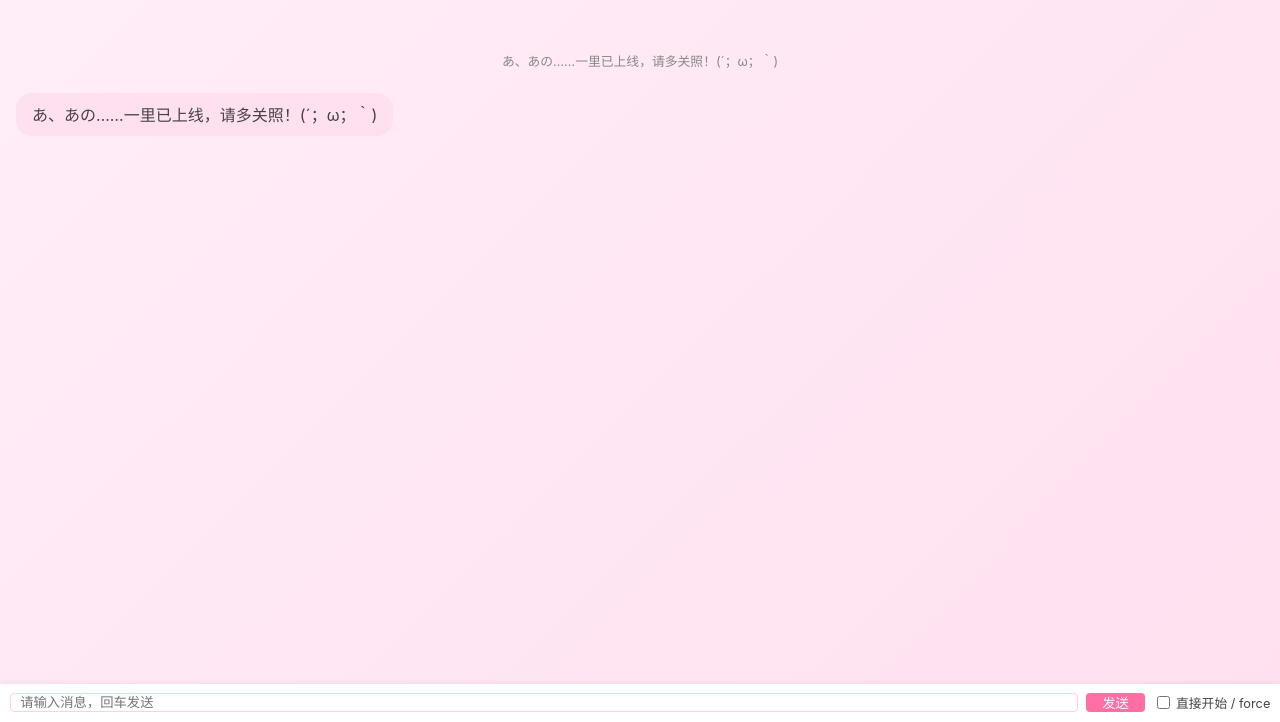
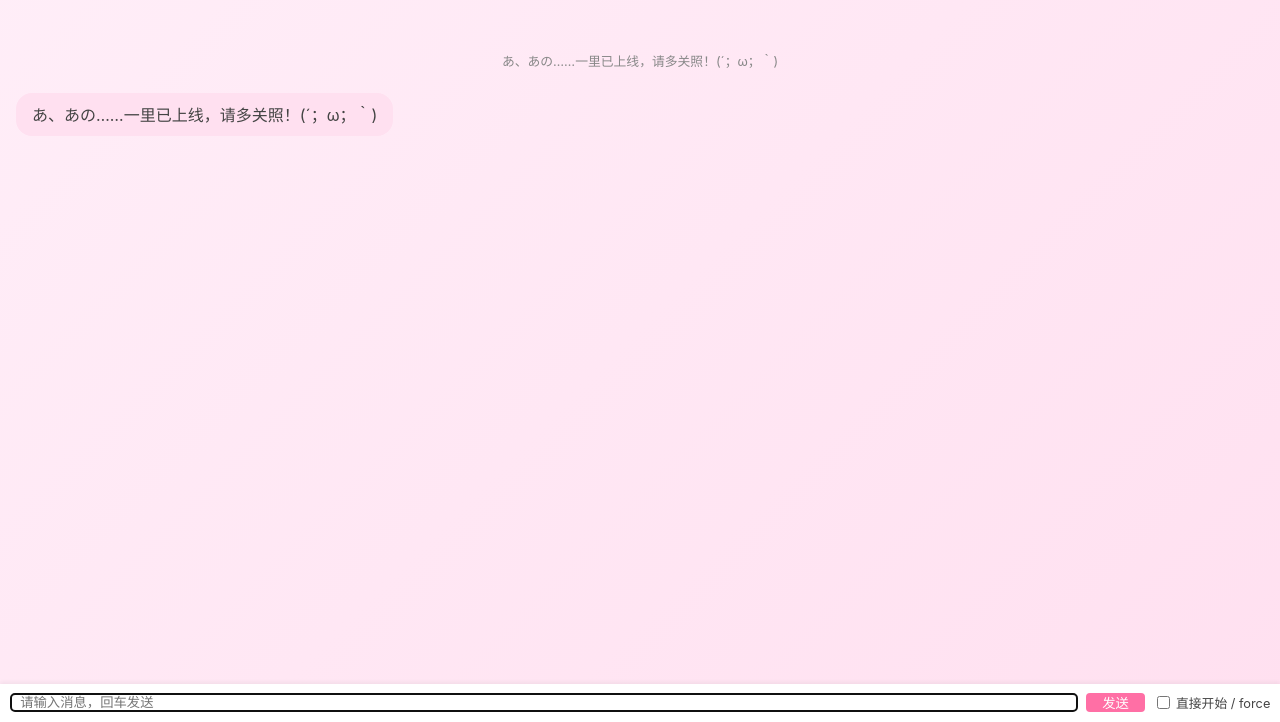
Before and after one commit to ATRILimaster/ATRILimaster.github.io, a plain HTML site: page index.html in a window 1280 px wide. Shown: the part 78-800 px from the top of the page. Drawn offline with nearby package versions, Linux system fonts and the light colour scheme.

Commit message:
Update index.html
inghuex856cghc

```diff
--- a/index.html
+++ b/index.html
@@ -5,6 +5,7 @@
   <title>零界⊕AI</title>
   <meta name="viewport" content="width=device-width,initial-scale=1"/>
   <link rel="stylesheet" href="style.css"/>
+  <!-- Marked 解析库 -->
   <script src="https://cdn.jsdelivr.net/npm/marked/marked.min.js"></script>
 </head>
 <body>
@@ -20,11 +21,12 @@
   </main>
 
   <footer>
-    <input id="in" placeholder="请输入消息，回车发送" autocomplete="off"/>
+    <input id="in" placeholder="请输入消息，回车发送" autocomplete="off" autofocus />
     <button id="send">发送</button>
     <label><input id="force" type="checkbox">直接开始 / force</label>
   </footer>
 
+  <!-- 仅一次引入，使用 module 防止重复执行 -->
   <script src="chat.js" type="module"></script>
 </body>
 </html>
```
